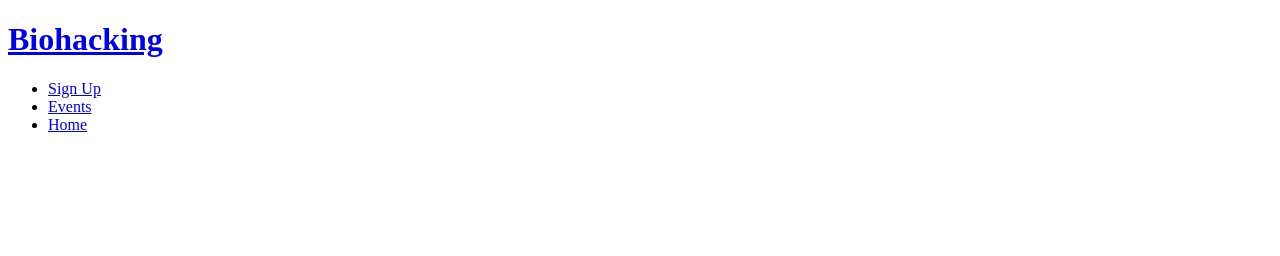
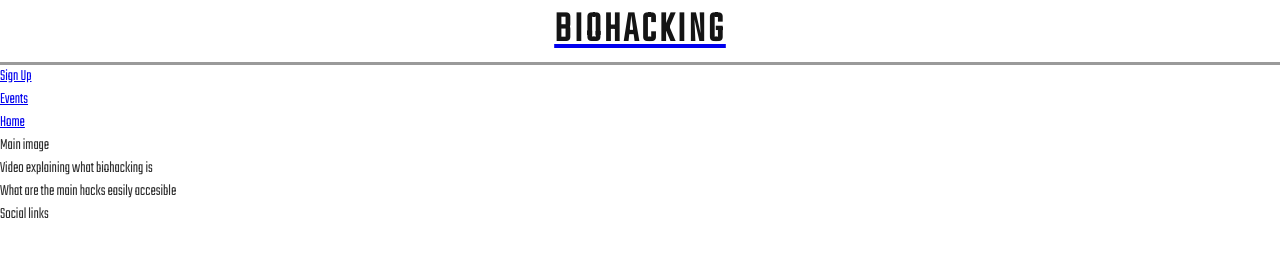
Before and after one commit to Gogomeg/Biohacking, a plain HTML site: page index.html in a window 1280 px wide. Drawn offline with Linux system fonts and the light colour scheme.

Commit message:
Outlining the sections structure  in the index home file

```diff
--- a/assets/css/style.css
+++ b/assets/css/style.css
@@ -0,0 +1,31 @@
+@import url('https://fonts.googleapis.com/css2?family=Lato:wght@300&family=Teko:wght@300&display=swap');
+
+* {
+    margin: 0;
+    padding: 0;
+    border: none;
+}
+
+body {
+    font-family: Teko, sans-serif;
+    font-weight: 300;
+    color: #2e2e2e;
+}
+
+/* headings and logo */
+
+
+h1, h2 {
+    font-family: Teko, sans-serif;
+    text-transform: uppercase;
+    letter-spacing: 3px;
+    color: #141414;
+    text-decoration: none !important;
+}
+
+#logo {
+    text-align: center;
+    font-size: 270%;
+    margin: 0 auto;
+    border-bottom-style:outset;
+}
--- a/index.html
+++ b/index.html
@@ -29,7 +29,21 @@
 
                 </ul>
             </nav>
+
         </header>
+        <section>
+            Main image
+        </section>
+        <section>
+            Video explaining what biohacking is
+        </section>
+        <section>
+            What are the main hacks easily accesible
+        </section>
+        <footer>
+            Social links
+        </footer>
+
 
 </body>
 </html>
```
